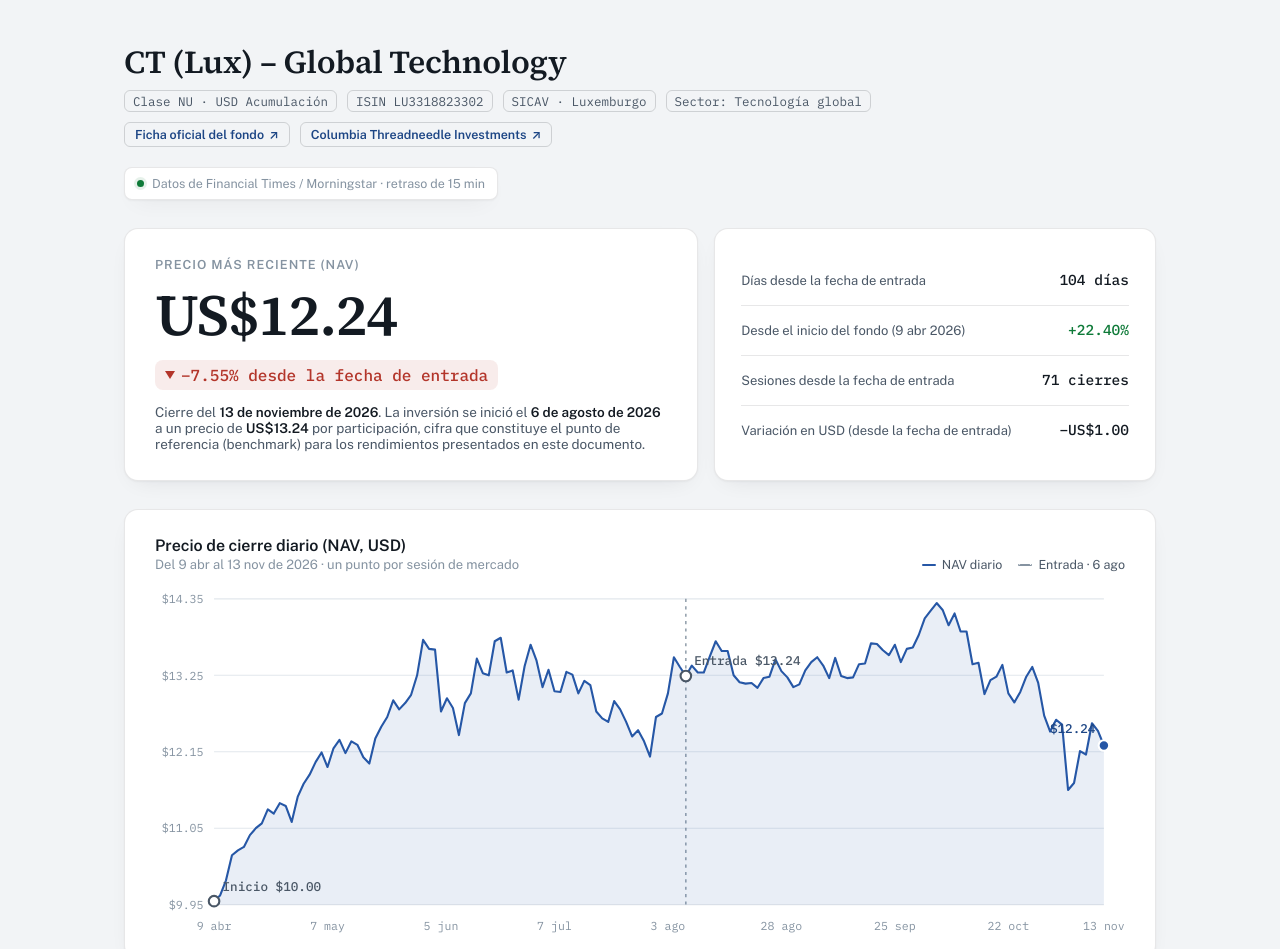
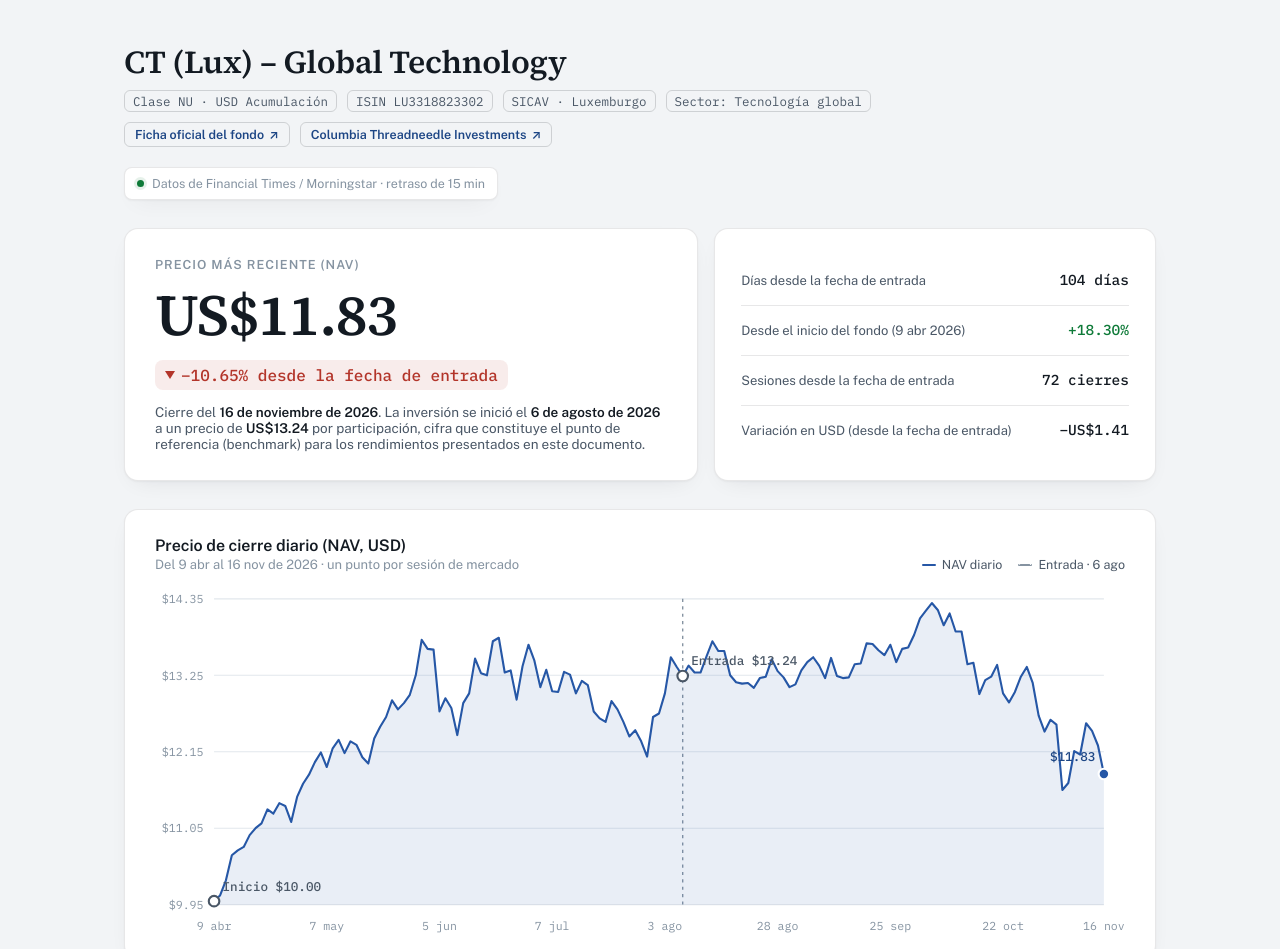
Before and after one commit to evolveam/CT-Global-Technology, a plain HTML site: page index.html in a window 1280 px wide. Shown: the top 949 px of the page. Drawn offline with nearby package versions, Linux system fonts and the light colour scheme.

Commit message:
Actualizacion automatica de NAV

```diff
--- a/index.html
+++ b/index.html
@@ -554,7 +554,8 @@
     {d:"2026-11-10", p:12.11},
     {d:"2026-11-11", p:12.56},
     {d:"2026-11-12", p:12.45},
-    {d:"2026-11-13", p:12.24}
+    {d:"2026-11-13", p:12.24},
+    {d:"2026-11-16", p:11.83}
   ];
 
   function parseLocal(iso){
```
